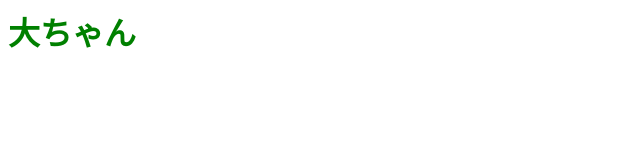
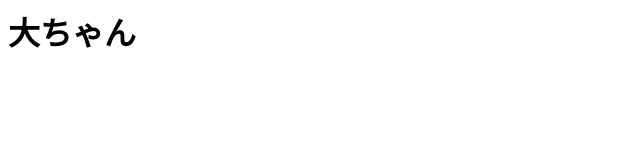
Before and after one commit to daisukeMashiko/my-web, a plain HTML site: page index.html in a window 1280 px wide. Shown: the whole page, without its empty margins (0-640 px from the left). Drawn offline with Linux system fonts and the light colour scheme.

Commit message:
文字色を黒に変更しました

```diff
--- a/index.html
+++ b/index.html
@@ -1 +1 @@
-<h1 style= "color :green">大ちゃん</h1>
+<h1 style= "color :black">大ちゃん</h1>
```
